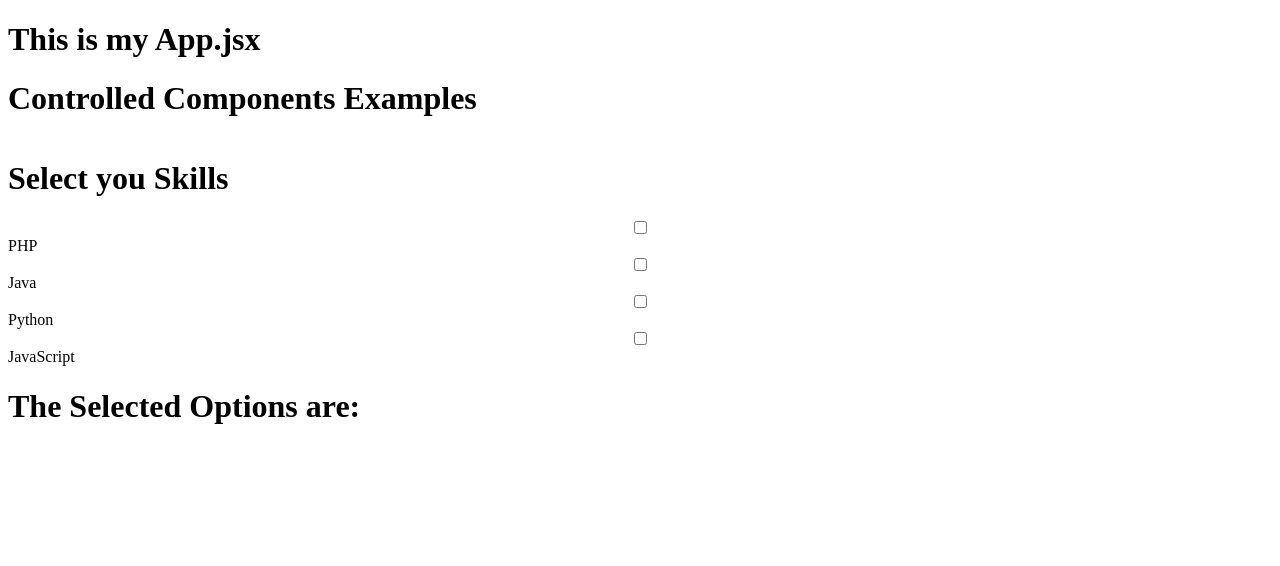
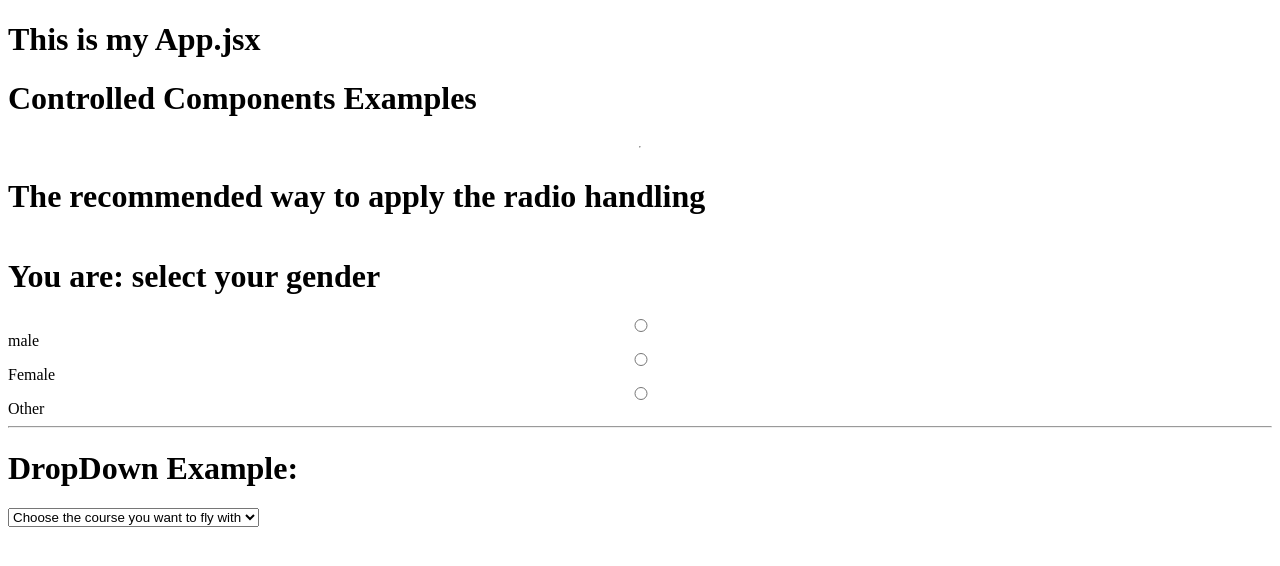
Before and after one commit to DeepCosmos532528am/learn-React, a React (Vite) app: page / in a window 1280 px wide. Shown: the top 566 px of the page. Built offline with nearby package versions, Linux system fonts and the light colour scheme.

Commit message:
feat: learn to add radio handler, and the dropdown selector menu input handler using state in react.

```diff
--- a/src/App.jsx
+++ b/src/App.jsx
@@ -1,10 +1,10 @@
-import HandleCheckBox from "./controlledCompo";
+import HandleRadio from "./controlledCompo";
 
 function App() {
   return (
     <div>
       <h1>This is my App.jsx</h1>
-      <HandleCheckBox />
+      <HandleRadio />
     </div>
   )
 }
--- a/src/controlledCompo.jsx
+++ b/src/controlledCompo.jsx
@@ -1,52 +1,87 @@
 import { useState } from 'react'
 import { useEffect } from 'react'
-//Lets see how to handle the Checkbox input in react. We will create a component that will have a checkbox input and we will handle the change event of the Checkbox input.
+//Lets see how to handle the Radio input in react. We will create a component that will have a Radio input and we will handle the change event of the Radio input.
 
-function CheckboxInput() {
-  const [selectedOption, setSelectedOption] = useState([]);
+function RadioInput() {
 
-  const handleOptionChange = (event) => {
+
+  const [gender, setGender] = useState('select your gender');
+
+  const handlegenderChange = (event) => {
     console.log("Event id and the target check status", event.target.id, ":", event.target.checked);
-    const { value, checked } = event.target;
-    setSelectedOption((prev) =>
-      // Functional update (prev => ...) hamesha latest state ki guarantee deta hai
-      checked
-        ? [...prev, value] //this says Agar checked hai toh add karo. here the new array is being created by [ ] brackets, inwhich the previous array + current event value is being added to spread the values in the new array, so its like selectedOption = [new array assignement] pehle default me empty array diya tha in useState([]). wese yaha .Concat() bhi kaam kar jayega, but spread is more readable and easy to understand.
-        : prev.filter((item) => item !== value) // Agar uncheck hai toh hatao, here the filter method is used to create a new array by filtering out the value that is being unchecked, so its like selectedOption = [new array assignement] pehle default me empty array diya tha in useState([]
+    const { value } = event.target
 
-    )
+    setGender(prev => value)
   }
 
-  console.log('End.............................')
+  //This is the not recommended way to handle radio inputs in react.
+  // return <div style={{ display: 'flex', flexDirection: 'column', justifyContent: 'center' }}>
+  //   <h1>You are: {gender}</h1>
 
-  return <div style={{ display: 'flex', flexDirection: 'column', justifyContent: 'center' }}>
-    <h1>Select you Skills</h1>
+  //     <input type='radio' value='male' id='male' name='gender' onClick={handlegenderChange} />
+  //     {/**ye value dalna zaroori hota h inputs me kyu tabhi wo value event.target.value me jaati h  */}
+  //   <label htmlFor="id">male</label>
+  //   <input type='radio' value='female' id='female' name='gender' onClick={handlegenderChange} />
+  //   <label htmlFor="female">Female</label>
+  //   <input type='radio' value='other' id='other' name='gender' onClick={handlegenderChange} />
+  //   <label htmlFor="other">Other</label>
 
-    <input type="checkbox" value="PHP" id='php' onClick={handleOptionChange} />
-    <label htmlFor="php">PHP</label>
+  return (<div style={{ display: 'flex', flexDirection: 'column', justifyContent: 'center' }}>
+    <hr />
 
-    <input type="checkbox" value='Java' id='java' onClick={handleOptionChange} />
-    <label htmlFor="java">Java</label>
+    <h1>The recommended way to apply the radio handling</h1>
 
-    <input type="checkbox" value='Python' id="python" onClick={handleOptionChange} />
-    <label htmlFor="python">Python</label>
+    <h1>You are: {gender}</h1>
 
-    <input type="checkbox" value='JavaScript' id="javascript" onClick={handleOptionChange} />
-    <label htmlFor="javascript">JavaScript</label>
 
-    <h1>The Selected Options are: {(selectedOption.toString()).toUpperCase()}</h1>
+    <input type='radio' value='male' id='male' name='gender' checked={gender == 'male'} onChange={handlegenderChange} /> {/**ye value dalna zaroori hota h inputs me kyu tabhi wo value event.target.value me jaati h  */}
+    <label htmlFor="male">male</label>
+    <input type='radio' value='female' id='female' name='gender' checked={gender == 'female'} onChange={handlegenderChange} />
+    <label htmlFor="female">Female</label>
+    <input type='radio' value='other' id='other' name='gender' checked={gender == 'other'} onChange={handlegenderChange} />
+    <label htmlFor="other">Other</label>
 
-  </div>
+  </div>)
+
 }
 
-function HandleCheckBox() {
+
+function DropDown() {
+
+
+
+  const [course, setCourse] = useState('');
+
+  return (
+
+
+    <div>
+      <hr />
+      <h1>DropDown Example: {course}</h1>
+
+      <select defaultValue={"default"} onChange={(e) => setCourse(e.target.value)}>
+        <option value="default" disabled>Choose the course you want to fly with</option>
+        <option value="Operating System" >Operating System</option>
+        <option value="Computer Networks" >Computer Networks</option>
+        <option value="data Structure" >Data Structure</option>
+      </select>
+
+    </div>
+  )
+
+}
+
+
+
+function HandleRadio() {
 
   return (
     <div>
       <h1>Controlled Components Examples</h1>
-      <CheckboxInput />
+      <RadioInput />
+      <DropDown />
     </div>
   );
 }
 
-export default HandleCheckBox;
+export default HandleRadio;
```
